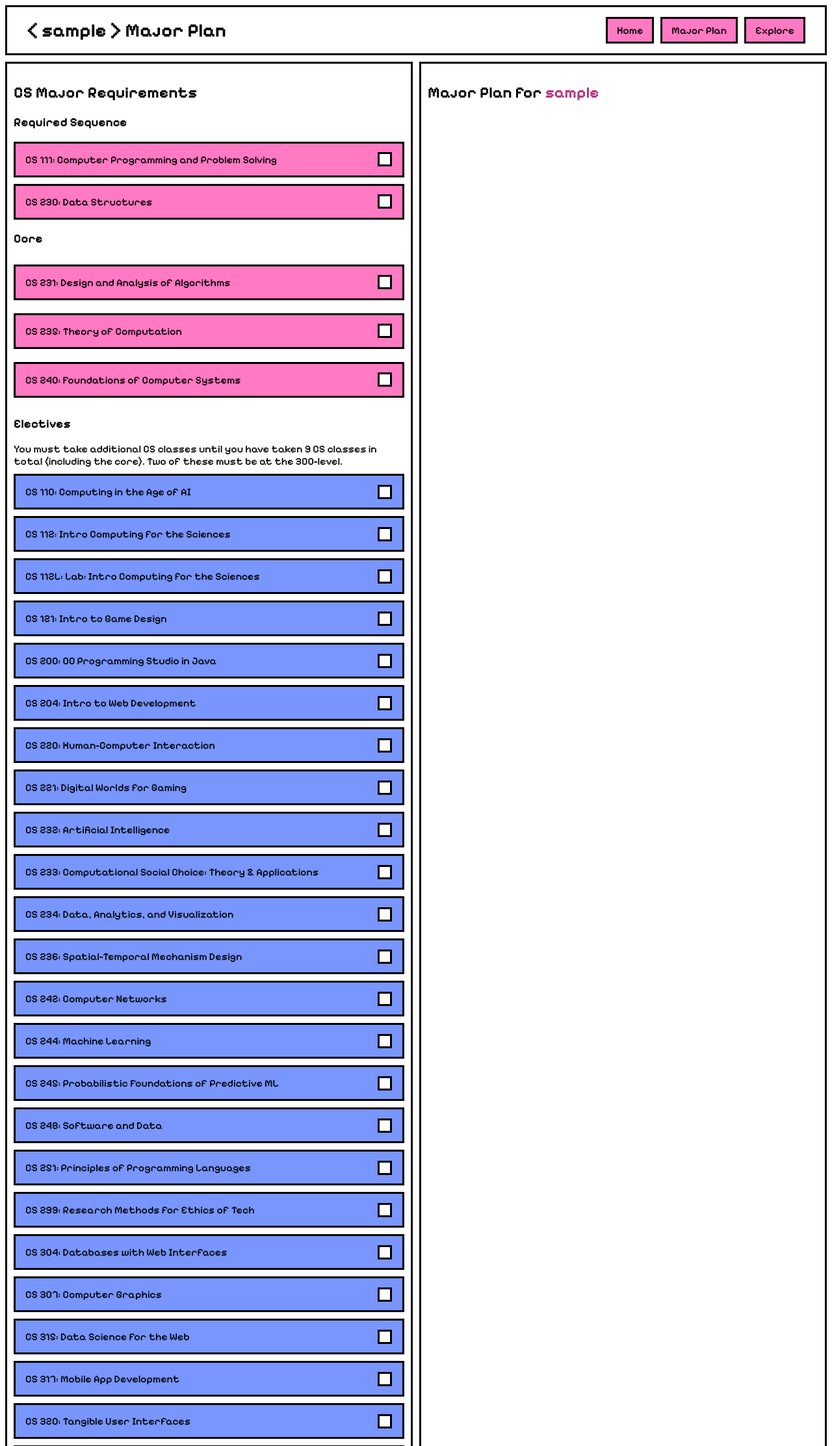
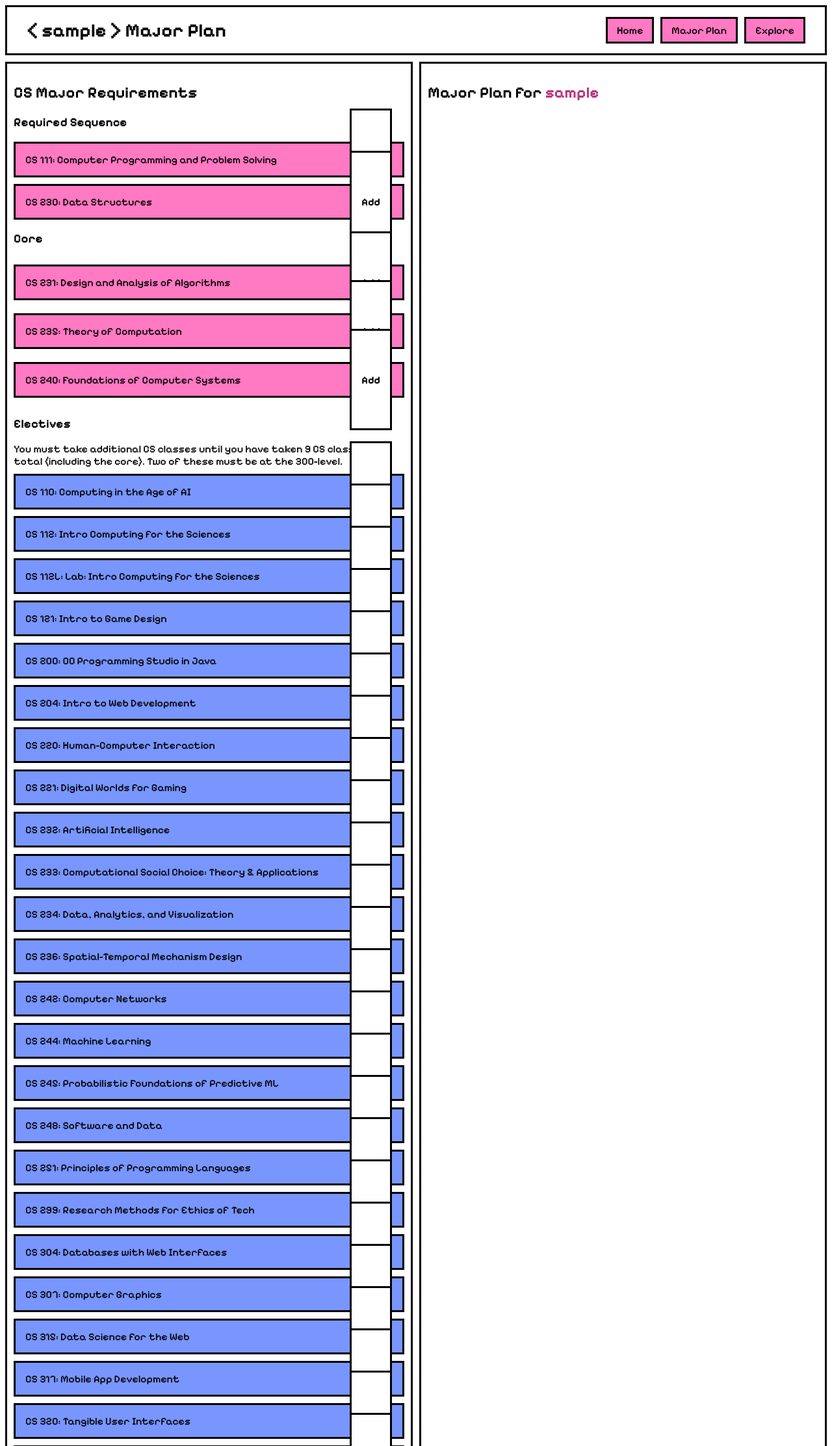
Before and after one commit to ninahowley/cs-hub, a Flask app: page /major-plan in a window 1280 px wide. Shown: the top 2225 px of the page at 65% size. Run offline with Flask 3, Linux system fonts and the light colour scheme; the visitor is signed in with stand-in values (Sample User, id 1).

Commit message:
add buttons to course list

```diff
--- a/static/style.css
+++ b/static/style.css
@@ -99,7 +99,7 @@ a {
 
 /* FLASHED MESSAGE */
 .flashed_message {
-    color:#ff79c3;
+    color:#b8377e;
 }
 
 @media (max-width: 768px) {
@@ -275,7 +275,7 @@ a {
     cursor: pointer;
     background-color: #ff79c3;
     box-shadow: 3px;
-    transform: translateY(-1px);
+    transform: translate(-2px, -2px);
 }
 
 .map-container .topic:active {
@@ -338,3 +338,34 @@ a {
     overflow-x: visible;
     scrollbar-color: blue;
 }
+
+/* major requirements */
+.taken_button {
+    padding: 10px 15px;
+    font-family: "Pixelify Sans", sans-serif;
+    font-size: 16px;
+    font-weight: bold;
+    color: #000;
+    background-color: white;
+    border: 3px solid #000;
+    cursor: pointer;
+    height:6vh;
+    transition: background-color 0.15s ease, transform 0.1s ease;
+    position:absolute;
+    right: 16px;
+}
+
+.core_button:hover {
+    background-color: #7996ff !important;
+}
+
+.taken_button:hover {
+    background-color: #ff79c3;
+    box-shadow: 3px;
+    transform: translateY(-1px);
+}
+
+.taken_button:active {
+    transform: translate(4px, 4px);
+    box-shadow: 0 0 0 #000;
+}
--- a/templates/major-plan.html
+++ b/templates/major-plan.html
@@ -25,26 +25,36 @@
             <h3>Required Sequence</h3>
             <div class="course-container core checkable">
                 <span>CS 111: Computer Programming and Problem Solving</span>
-                <div class="course-checkbox"></div>
+                {% if user %}
+                    <button class="taken_button core_button">Add</button>
+                {% endif %}
             </div>
             <div class="course-container core checkable">
                 <span>CS 230: Data Structures</span>
-                <div class="course-checkbox"></div>
+                {% if user %}
+                    <button class="taken_button core_button">Add</button>
+                {% endif %}
             </div>
             <!--CORE (ANIMATED LIST)-->
             <h3>Core</h3>
             <div class="course-list">
             <div class="course-container core checkable-moving">
                 <span>CS 231: Design and Analysis of Algorithms</span>
-                <div class="course-checkbox"></div>
+                {% if user %}
+                    <button class="taken_button core_button">Add</button>
+                {% endif %}
             </div>
             <div class="course-container core checkable-moving">
                 <span>CS 235: Theory of Computation</span>
-                <div class="course-checkbox"></div>
+                {% if user %}
+                    <button class="taken_button core_button">Add</button>
+                {% endif %}
             </div>
             <div class="course-container core checkable-moving">
                 <span>CS 240: Foundations of Computer Systems</span>
-                <div class="course-checkbox"></div>
+                {% if user %}
+                    <button class="taken_button core_button">Add</button>
+                {% endif %}
             </div>
             </div>
             <!--ELECTIVES-->
@@ -55,7 +65,9 @@
                 <div class="course-container checkable">
                     <div class="instructor-line">
                         <span>{{ course.course_tag }}: {{ course.course_name }}</span>
-                        <div class="course-checkbox"></div>
+                        {% if user %}
+                            <button class="taken_button">Add</button>
+                        {% endif %}
                     </div>
                 </div>
                 {% endfor %}
```
